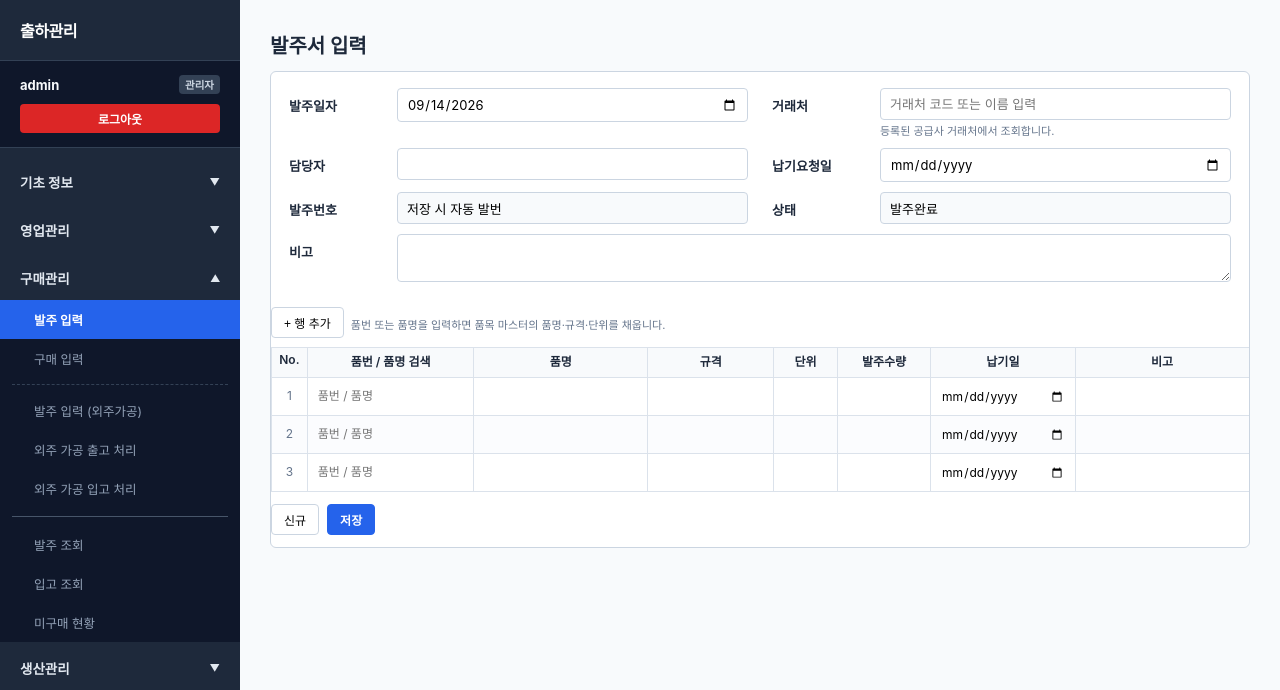
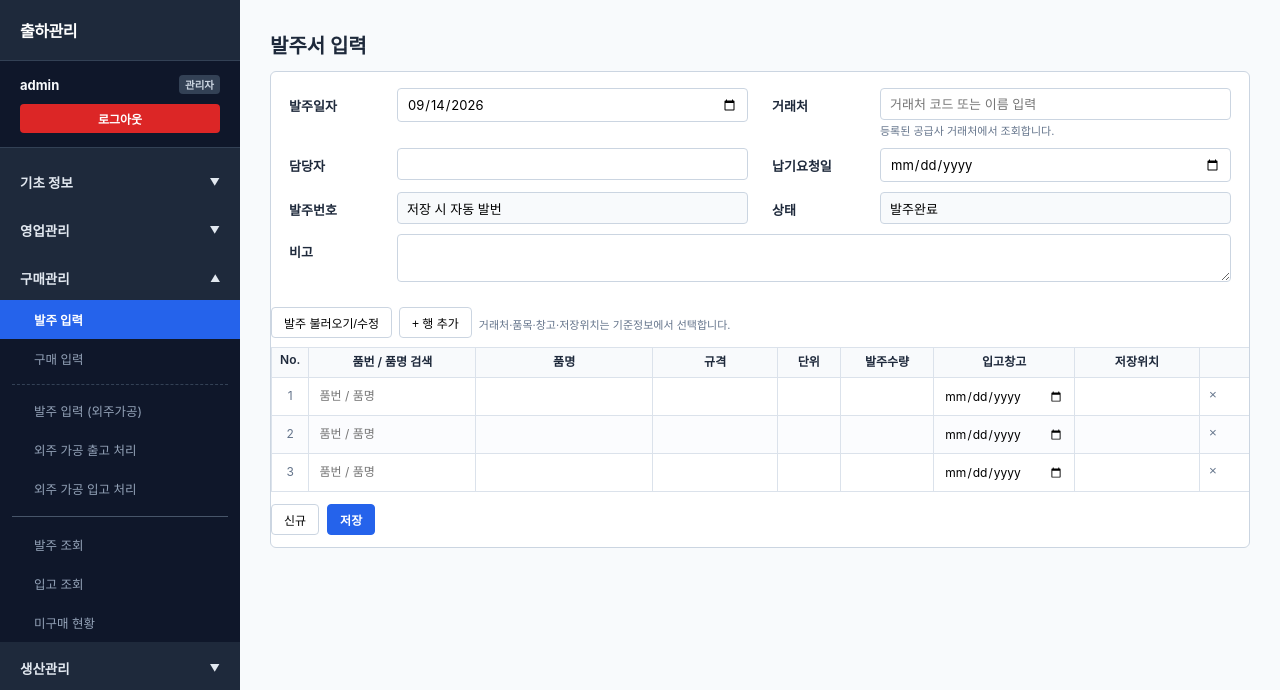
Before and after one commit to genesis03/MES, a FastAPI app: page /purchase/orders in a window 1280 px wide. Shown: the top 690 px of the page. Run offline with FastAPI, Linux system fonts and the light colour scheme.

Commit message:
발주 입력에 창고 저장위치 선택과 수정 불러오기 UI 추가

```diff
--- a/templates/purchase.html
+++ b/templates/purchase.html
@@ -19,18 +19,24 @@
 .po-suggestions button { display:block; width:100%; border:0; border-bottom:1px solid #e2e8f0; padding:6px 8px; background:#fff; text-align:left; cursor:pointer; font:inherit; }
 .po-suggestions button:hover,.po-suggestions button:focus { background:#eff6ff; }
 .po-toolbar { display:flex; flex-wrap:wrap; align-items:center; gap:7px; padding:9px 0; }
+.po-load-panel { display:flex; gap:8px; align-items:center; padding:10px; margin-bottom:8px; background:#f8fafc; border:1px solid #cbd5e1; border-radius:4px; flex-wrap:wrap; }
+.po-load-panel[hidden] { display:none; }
+.po-load-panel input { width:260px; max-width:100%; padding:7px 9px; border:1px solid #cbd5e1; border-radius:4px; }
+.po-load-results { width:100%; max-height:180px; overflow:auto; background:#fff; border:1px solid #cbd5e1; border-radius:4px; }
+.po-load-results:empty { display:none; }
+.po-load-results button { display:block; width:100%; border:0; border-bottom:1px solid #e2e8f0; padding:7px 9px; background:#fff; text-align:left; cursor:pointer; }
 .po-btn { border:1px solid #cbd5e1; background:#fff; border-radius:4px; padding:6px 12px; font-size:12px; cursor:pointer; }
 .po-btn:hover { background:#f1f5f9; }
 .po-btn-primary { background:#2563eb; border-color:#2563eb; color:#fff; font-weight:700; }
 .po-btn-primary:hover { background:#1d4ed8; }
 .po-btn:disabled { opacity:.55; cursor:default; }
 .po-grid-wrap { overflow-x:auto; }
-.po-grid { border-collapse:collapse; width:100%; min-width:1020px; font-size:12px; }
+.po-grid { border-collapse:collapse; width:100%; min-width:1280px; font-size:12px; }
 .po-grid th,.po-grid td { border:1px solid #dbe2eb; padding:4px; vertical-align:top; }
 .po-grid th { background:#f8fafc; text-align:center; font-weight:600; white-space:nowrap; height:30px; }
 .po-grid tbody tr:nth-child(even) { background:#fbfcfe; }
-.po-grid input { box-sizing:border-box; width:100%; min-width:0; border:1px solid transparent; background:transparent; padding:5px; font:inherit; border-radius:3px; }
-.po-grid input:focus { border-color:#2563eb; background:#fff; outline:none; }
+.po-grid input,.po-grid select { box-sizing:border-box; width:100%; min-width:0; border:1px solid transparent; background:transparent; padding:5px; font:inherit; border-radius:3px; }
+.po-grid input:focus,.po-grid select:focus { border-color:#2563eb; background:#fff; outline:none; }
 .po-grid input[readonly] { color:#475569; }
 .po-grid input[type=number] { text-align:right; }
 .po-grid input[type=date] { min-width:126px; }
@@ -56,8 +62,24 @@
       <div class="po-field"><label for="po-state">상태</label><input id="po-state" value="발주완료" readonly></div>
       <div class="po-field po-field-wide"><label for="po-note">비고</label><textarea id="po-note" rows="2" maxlength="1000"></textarea></div>
     </div>
-    <div class="po-toolbar"><button class="po-btn" type="button" id="po-add-row">+ 행 추가</button><span class="po-lookup-hint">품번 또는 품명을 입력하면 품목 마스터의 품명·규격·단위를 채웁니다.</span></div>
-    <div class="po-grid-wrap"><table class="po-grid"><colgroup><col style="width:36px"><col style="width:170px"><col style="width:180px"><col style="width:130px"><col style="width:65px"><col style="width:95px"><col style="width:145px"><col style="width:180px"><col style="width:42px"></colgroup><thead><tr><th>No.</th><th>품번 / 품명 검색</th><th>품명</th><th>규격</th><th>단위</th><th>발주수량</th><th>납기일</th><th>비고</th><th></th></tr></thead><tbody id="po-lines"></tbody></table></div>
+    <div class="po-toolbar">
+      <button class="po-btn" type="button" id="po-load">발주 불러오기/수정</button>
+      <button class="po-btn" type="button" id="po-add-row">+ 행 추가</button>
+      <span class="po-lookup-hint">거래처·품목·창고·저장위치는 기준정보에서 선택합니다.</span>
+    </div>
+    <div id="po-load-panel" class="po-load-panel" hidden>
+      <input id="po-load-query" placeholder="발주번호 또는 거래처명 입력 (빈칸이면 최근 발주)">
+      <button class="po-btn" type="button" id="po-load-search">조회</button>
+      <span id="po-load-message" class="po-lookup-hint"></span>
+      <div id="po-load-results" class="po-load-results"></div>
+    </div>
+    <div class="po-grid-wrap"><table class="po-grid">
+      <colgroup><col style="width:36px"><col style="width:160px"><col style="width:170px"><col style="width:120px"><col style="width:60px"><col style="width:90px"><col style="width:120px"><col style="width:120px"><col style="width:135px"><col style="width:160px"><col style="width:42px"></colgroup>
+      <thead><tr><th>No.</th><th>품번 / 품명 검색</th><th>품명</th><th>규격</th><th>단위</th><th>발주수량</th><th>입고창고</th><th>저장위치</th><th>납기일</th><th>비고</th><th></th></tr></thead>
+      <tbody id="po-lines"></tbody>
+    </table></div>
+    <select id="po-warehouse-template" hidden><option value="">선택</option>{% for warehouse in warehouse_masters %}<option value="{{ warehouse.warehouse_code }}">{{ warehouse.warehouse_code }} · {{ warehouse.warehouse_name }}</option>{% endfor %}</select>
+    <select id="po-location-template" hidden><option value="">선택</option>{% for location in storage_locations %}<option value="{{ location.location_code }}">{{ location.location_code }} · {{ location.location_name }}</option>{% endfor %}</select>
     <div class="po-footer"><button class="po-btn" type="button" id="po-new">신규</button><button class="po-btn po-btn-primary" type="submit" id="po-save">저장</button><span id="po-message" class="po-message" role="status"></span></div>
   </form>
 </div>
```
